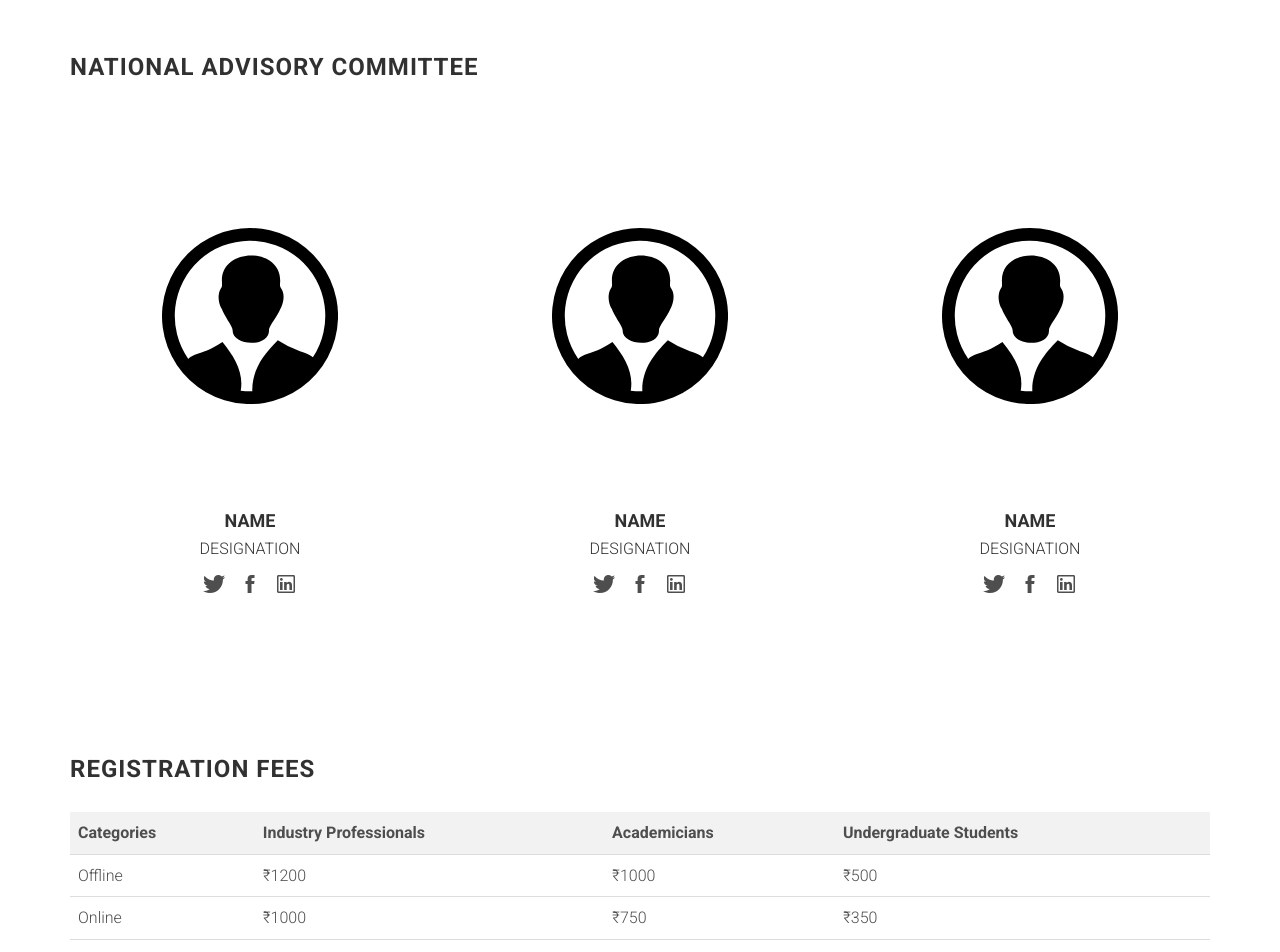
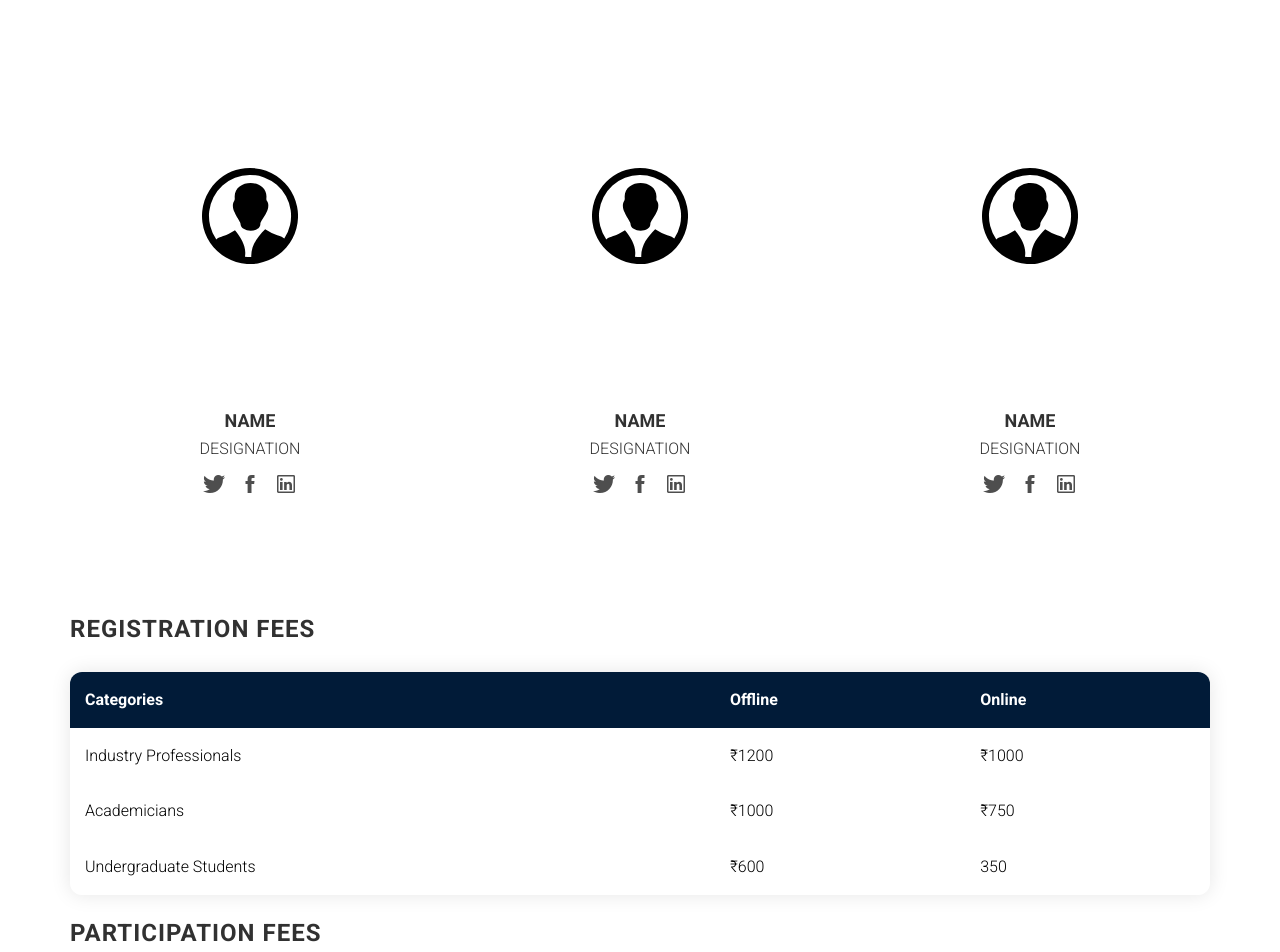
Before and after one commit to jeevjacobgeorge/biotechnology_conference, a website: page index.html in a window 1280 px wide. Shown: the part 1620-2572 px from the top of the page. Drawn offline with Linux system fonts and the light colour scheme; files whose address does not match are found by name.

Commit message:
morning hustle

```diff
--- a/assets/css/main.css
+++ b/assets/css/main.css
@@ -2,6 +2,8 @@
  * 1. Google Font
  */
 @import url(http://fonts.googleapis.com/css?family=Roboto:300,400,700);
+@import url('https://fonts.googleapis.com/css2?family=Nunito+Sans:ital,opsz,wght@0,6..12,200..1000;1,6..12,200..1000&display=swap');
+
 /*
  * 2.0 Global Style
  */
@@ -98,6 +100,7 @@
   /* background-color: pink; */
   padding:12px;
   gap:30px;
+  font-family: "Nunito Sans", sans-serif;
 }
 
 .btn {
@@ -147,7 +150,7 @@
 }
 
 .section {
-  padding: 60px 0;
+  padding: 40px 0;
 }
 
 .section-title {
@@ -155,7 +158,7 @@
   letter-spacing: 1px;
   margin: 0 0 20px;
   text-transform: uppercase;
-  text-align: center;
+  text-align: left;
 }
 
 /*
@@ -250,18 +253,55 @@
 table {
   width: 100%;
   border-collapse: collapse;
+  overflow: hidden;
+  box-shadow: 0 0 20px rgba(0,0,0,0.1);
+  border-radius: 12px;
 }
-th, td {
-  padding: 8px;
+
+th,
+td {
+  padding: 15px;
+  background-color: rgba(255,255,255,0.2);
+  color: #000000;
+}
+
+th {
   text-align: left;
-  border-bottom: 1px solid #ddd;
 }
-th {
-  background-color: #f2f2f2;
+
+thead {
+  th {
+    background-color: #011B38;
+    color:white;
+
+  }
+}
+
+tbody {
+  tr {
+    &:hover {
+      background-color: rgba(255,255,255,0.3);
+    }
+  }
+  td {
+    position: relative;
+    &:hover {
+      &:before {
+        content: "";
+        position: absolute;
+        left: 0;
+        right: 0;
+        top: -9999px;
+        bottom: -9999px;
+        background-color: rgba(255,255,255,0.2);
+        z-index: -1;
+      }
+    }
+  }
 }
 @media (min-width: 768px) {
   .section {
-    padding: 60px 0;
+    padding: 40px 0;
   }
 
   .section-title {
@@ -384,14 +424,20 @@
   font-weight: 300;
 }
 .site-header .intro h1 {
+  font-family: "Nunito Sans", sans-serif;
+  font-optical-sizing: auto;
+  font-weight: 700;
+  font-style: normal;
   margin-top: 0px;
   font-size: 30px;
+  letter-spacing: 0.32rem;
 }
 .site-header .intro p {
   font-size: 20px;
   margin-bottom: 10px;
-  font-weight: 400;
+  font-weight: 500;
   margin:0;
+  letter-spacing: .2rem;
 }
 
 @media (min-width: 768px) {
@@ -448,14 +494,12 @@
   margin-bottom: 5px;
 }
 .speaker img{
-  padding:92px;
+  padding:132px;
 }
 .speaker img:hover {
   opacity: .7;
 }
-.fees{
 
-}
 /*
  * 6.4 Section: Registration & Pricing
  */
@@ -589,8 +633,25 @@
   margin: 0;
   width: 100%;
 }
+@media (max-width: 768px) {
+  .site-header .intro h1 {
+    letter-spacing: 0.12rem;
 
+  }
+  .site-header .intro p {
+    letter-spacing: .1rem;
+    font-size: small;
+  }
+  .site-header .intro h2{
+    font-size: medium;
+  }
+
+}
 @media (min-width: 768px) {
+  .row{
+    display: flex;
+    justify-content: space-between;
+  }
   .grid-item-sm-6 {
     width: 50%;
   }
--- a/index.html
+++ b/index.html
@@ -53,7 +53,7 @@
         <div class="intro">
             <h1>Equilibria 2024</h1>
             <h2>11 May, 2024 | SCTCE Trivandrum</h2>
-            <p>Bio innovation:Transforming possibilities, pioneering the future</p>
+            <p>"Bioinnovation:Transforming possibilities, pioneering the future"</p>
             <br>
             <div class ="buttons">
                 <a class="btn btn-white b1" href="https://forms.gle/YkTGGzXBZ7WygkwY6" target="_blank">Submit Abstract</a>
@@ -109,12 +109,7 @@
                     <h3>250<br>Tickets</h3>
 
                 </div>
-                <div class="col-sm-3">
 
-                    <i class="ion-speakerphone"></i>
-                    <h3>06<br>Speakers</h3>
-
-                </div>
             </div><!-- row -->
         </div><!-- container -->
     </section>
@@ -278,25 +273,30 @@
     <section id ="fees" class="section schedule">
         <div class="container">
             <h3 class="section-title">Registration Fees</h3>
-            <table class="fees-table">
+            <table >
+                <thead>
+                    <th>Categories</th>
+                    <th>Offline</th>
+                    <th>Online</th>
+                </thead>
+                <tbody>
                     <tr>
-                    <th>Categories</th>
-                    <th>Industry Professionals</th>
-                    <th>Academicians</th>
-                    <th>Undergraduate Students</th>
+                        <td>Industry Professionals</td>
+                        <td>₹1200</td>
+                        <td>₹1000</td>
                     </tr>
                     <tr>
-                    <td>Offline</td>
-                    <td>₹1200</td>
+                        <td>Academicians</td>
                         <td>₹1000</td>
-                    <td>₹500</td>
+                        <td>₹750</td>
                     </tr>
                     <tr>
-                    <td>Online</td>
-                    <td>₹1000</td>
-                    <td>₹750</td>
-                    <td>₹350</td>
+                        <td>Undergraduate Students</td>
+                        <td>₹600</td>
+                        <td>350</td>
                     </tr>
+            </tbody>
+
             </table>
             <br>
             <h3 class="section-title">Participation Fees</h3>
```
Lines whose indentation alone changed are shown as unchanged.
